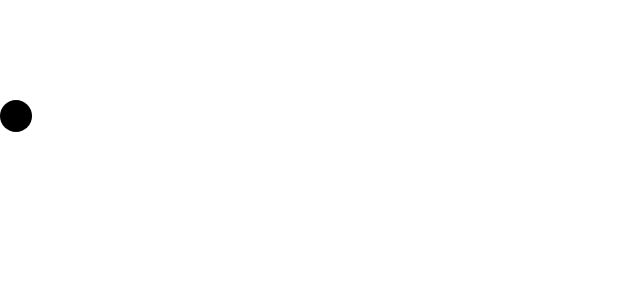
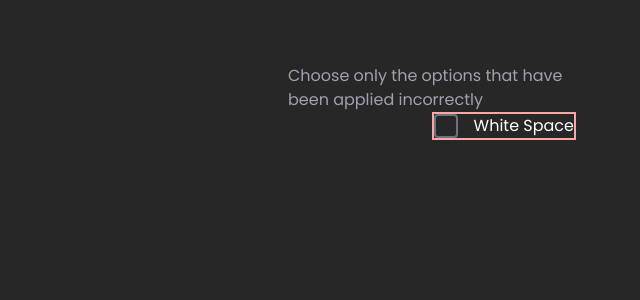
Before and after one commit to KrishnaDhingra/micro-animations, a React (Create React App) app: page / in a window 1280 px wide. Shown: the top 300 px of the page, without its empty margins (0-640 px from the left). Built offline with nearby package versions, Linux system fonts and the light colour scheme.

Commit message:
Making basic structure

```diff
--- a/src/App.js
+++ b/src/App.js
@@ -3,38 +3,20 @@ import React, { useState } from 'react'
 import { motion } from 'framer-motion'
 import styled from 'styled-components'
 
-
-const Cursor = styled(motion.div)`
-  height: 2rem;
-  width: 2rem;
-  border-radius: 50%;
-  background-color: black;
-`
-
 function App() {
 
-  const animation = {
-    hidden:{
-      y: 0,
-      scale: 1
-    },
-    visible:{
-      y: [0, 0, 0, 0, 50, 50, 50, 50, 100, 100, 100, 100, 0],
-      scale:[1, 1, 1, 1, 1, 0.6, 1, 1, 1, 1, 1, 1, 1, 0.6, 1, 1, 1, 1, 1, 1, 1, 0.6, 1, 1, 1, 1, 1, 1],
+  return (
+    <div className="container flex w-full h-screen">
+      <div className="left_container flex flex-col justify-start items-end w-1/2 h-full bg-blue-300 p-16">
+        <span className="text-gray-400 text-md font-normal w-72 gap-6">Choose only the options that have been applied incorrectly</span>
+        <div className="inner_container flex justify-start items-center gap-4 border-2 border-red-300">
+          <div className="h-6 w-6 rounded border-2 border-gray-500"></div>
+          <span className="text-white text-md font-normal">White Space</span>
+        </div>
+      </div>
+      <div className="right_container flex flex-col justify-start w-1/2 h-full bg-gray-300 p-10">
 
-      transition:{
-        duration: 12
-      }
-    }
-  }
-  return (
-    <div className="App">
-      <Cursor
-        variants={animation}
-        initial="hidden"
-        animate="visible"
-      >
-      </Cursor>
+      </div>
     </div>
   );
 }
--- a/src/index.css
+++ b/src/index.css
@@ -1,3 +1,18 @@
+
+@import url('https://fonts.googleapis.com/css2?family=Poppins:ital,wght@0,100;0,200;0,300;0,400;0,500;0,600;0,700;0,800;0,900;1,100;1,200;1,300;1,400;1,500;1,600;1,700;1,800;1,900&display=swap');
+
 @tailwind base;
 @tailwind components;
 @tailwind utilities;
+
+*{
+    margin: 0;
+    padding: 0;
+    font-family: 'Poppins', sans-serif;
+}
+.left_container{
+    background-color: #272727;
+}
+.right_container{
+    background-color: #212121;
+}
```
